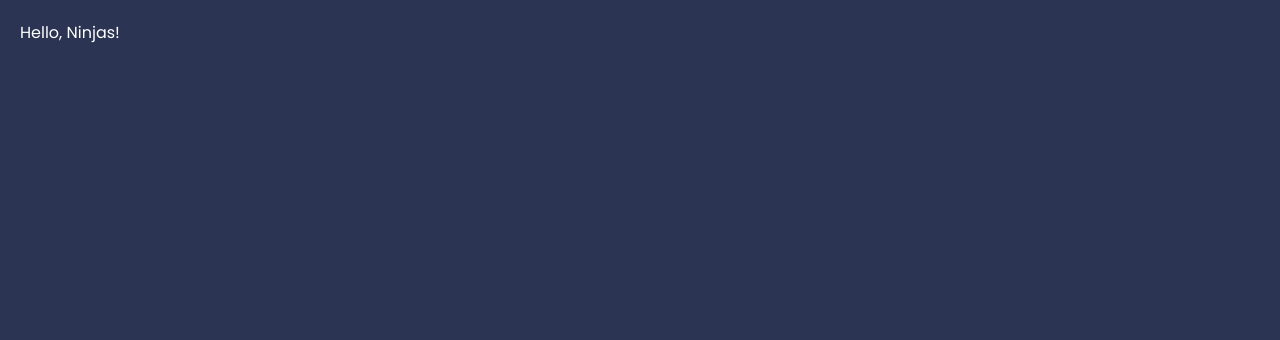
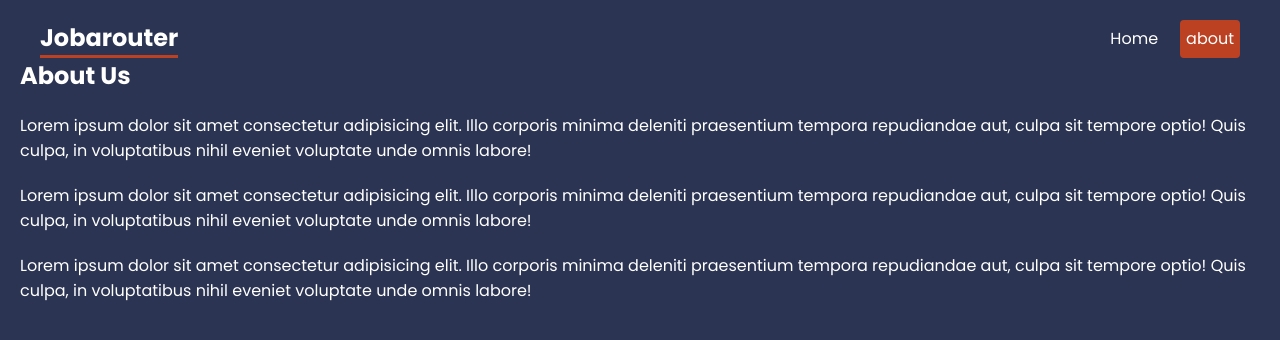
Before and after one commit to MahdiAtlas2004/jobarouter, a React (Create React App) app: page /about in a window 1280 px wide. Shown: the top 340 px of the page. Built offline with nearby package versions, Linux system fonts and the light colour scheme.

Commit message:
Routes added

```diff
--- a/src/App.js
+++ b/src/App.js
@@ -1,8 +1,25 @@
+import { BrowserRouter, Routes, Route, Link, NavLink } from "react-router-dom";
+import Home from "./pages/Home";
+import About from "./pages/About";
+
 function App() {
   return (
-    <div className="App">
-      Hello, Ninjas!
-    </div>
+    <BrowserRouter>
+    <header>
+      <nav>
+        <h1>Jobarouter</h1>
+        <NavLink to="/">Home</NavLink>
+        <NavLink to="/about">about</NavLink>
+      </nav>
+    </header>
+      <main>
+        <Routes>
+          {/* here index works as path="/" that indicates the root element */}
+          <Route index element={<Home />} />
+          <Route path="/about" element={<About />} />
+        </Routes>
+      </main>
+    </BrowserRouter>
   );
 }
 
--- a/src/index.css
+++ b/src/index.css
@@ -27,8 +27,25 @@
 }
 
 /* navbar */
-
-
+header nav {
+  display: flex;
+  gap: 16px;
+  justify-content: end;
+  max-width: 1200px;
+  margin: 0 auto;
+}
+header nav h1 {
+  margin-right: auto;
+  border-bottom: 3px solid var(--primary);
+}
+header nav a {
+  text-decoration: none;
+  padding: 6px;
+  border-radius: 4px;
+}
+header nav a.active {
+  background-color: var(--primary);
+}
 /* page content */
 
 
--- /dev/null
+++ b/src/pages/About.js
@@ -0,0 +1,29 @@
+import React from "react";
+
+const About = () => {
+  return (
+    <div className="about">
+      <h2>About Us</h2>
+      <p>
+        Lorem ipsum dolor sit amet consectetur adipisicing elit. Illo corporis
+        minima deleniti praesentium tempora repudiandae aut, culpa sit tempore
+        optio! Quis culpa, in voluptatibus nihil eveniet voluptate unde omnis
+        labore!
+      </p>
+      <p>
+        Lorem ipsum dolor sit amet consectetur adipisicing elit. Illo corporis
+        minima deleniti praesentium tempora repudiandae aut, culpa sit tempore
+        optio! Quis culpa, in voluptatibus nihil eveniet voluptate unde omnis
+        labore!
+      </p>
+      <p>
+        Lorem ipsum dolor sit amet consectetur adipisicing elit. Illo corporis
+        minima deleniti praesentium tempora repudiandae aut, culpa sit tempore
+        optio! Quis culpa, in voluptatibus nihil eveniet voluptate unde omnis
+        labore!
+      </p>
+    </div>
+  );
+};
+
+export default About;
--- /dev/null
+++ b/src/pages/Home.js
@@ -0,0 +1,29 @@
+import React from "react";
+
+const Home = () => {
+  return (
+    <div className="home">
+      <h2>Welcome</h2>
+      <p>
+        Lorem ipsum dolor sit amet consectetur adipisicing elit. Illo corporis
+        minima deleniti praesentium tempora repudiandae aut, culpa sit tempore
+        optio! Quis culpa, in voluptatibus nihil eveniet voluptate unde omnis
+        labore!
+      </p>
+      <p>
+        Lorem ipsum dolor sit amet consectetur adipisicing elit. Illo corporis
+        minima deleniti praesentium tempora repudiandae aut, culpa sit tempore
+        optio! Quis culpa, in voluptatibus nihil eveniet voluptate unde omnis
+        labore!
+      </p>
+      <p>
+        Lorem ipsum dolor sit amet consectetur adipisicing elit. Illo corporis
+        minima deleniti praesentium tempora repudiandae aut, culpa sit tempore
+        optio! Quis culpa, in voluptatibus nihil eveniet voluptate unde omnis
+        labore!
+      </p>
+    </div>
+  );
+};
+
+export default Home;
```
